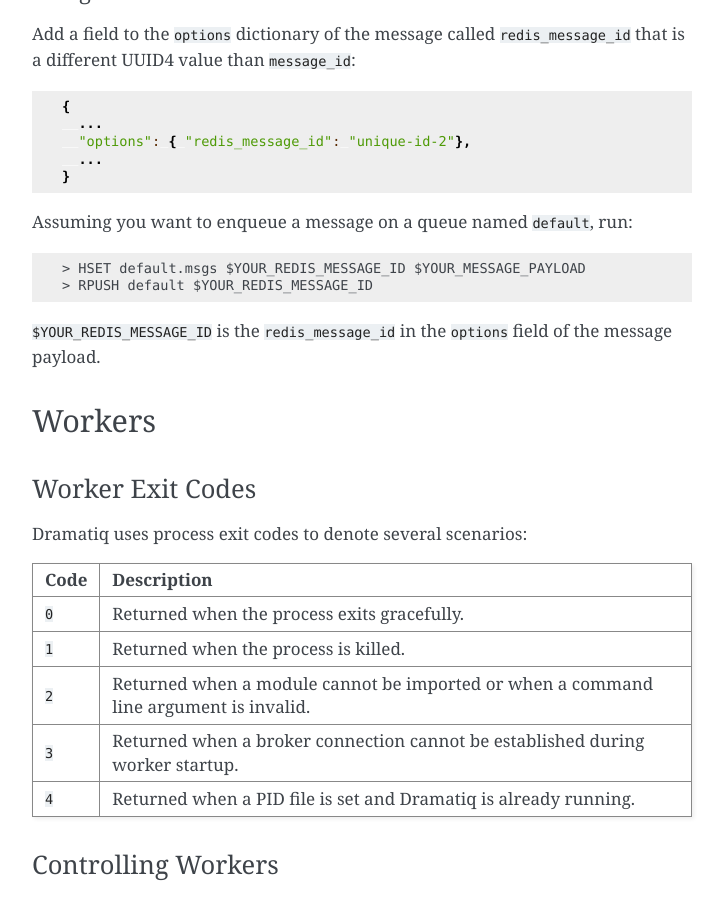
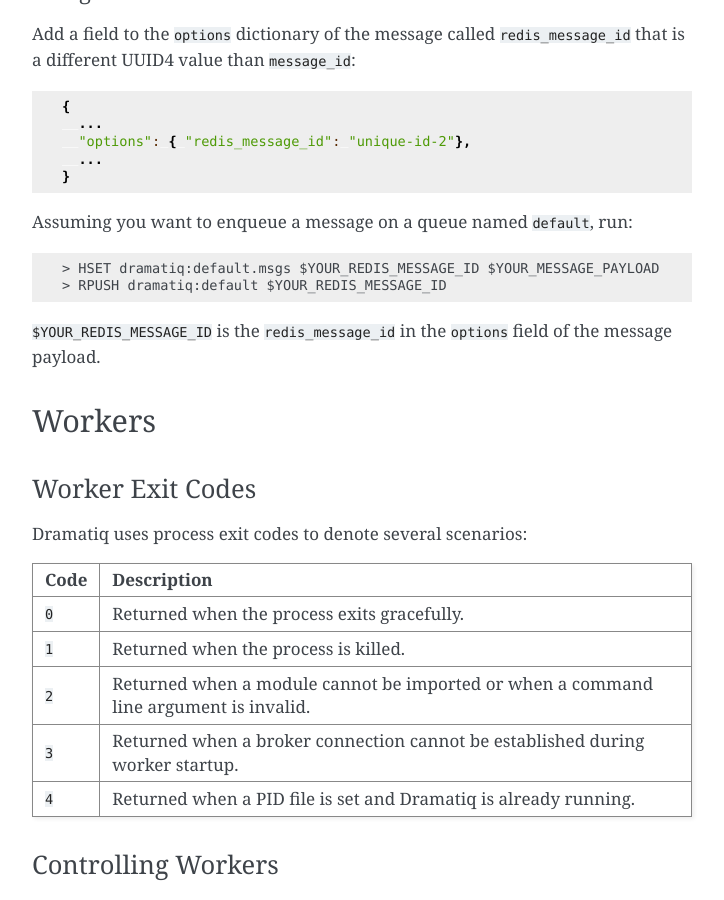
Before and after one commit to Bogdanp/dramatiq, a Sphinx documentation site: the page built from docs/source/advanced.rst, in a window 1280 px wide and 900 px high, scrolled down 3818 px. Shown: the whole window, without its empty margins (388-1112 px from the left). Built offline with Sphinx 7.4.7, drawn with Linux system fonts in a browser that asks for light colours.

Commit message:
fix missing prefix in Redis list and hash name
The `dramatiq:` was missing.

```diff
--- a/docs/source/advanced.rst
+++ b/docs/source/advanced.rst
@@ -222,8 +222,8 @@
 Assuming you want to enqueue a message on a queue named ``default``,
 run::
 
-  > HSET default.msgs $YOUR_REDIS_MESSAGE_ID $YOUR_MESSAGE_PAYLOAD
-  > RPUSH default $YOUR_REDIS_MESSAGE_ID
+  > HSET dramatiq:default.msgs $YOUR_REDIS_MESSAGE_ID $YOUR_MESSAGE_PAYLOAD
+  > RPUSH dramatiq:default $YOUR_REDIS_MESSAGE_ID
 
 ``$YOUR_REDIS_MESSAGE_ID`` is the ``redis_message_id`` in the ``options``
 field of the message payload.
```
